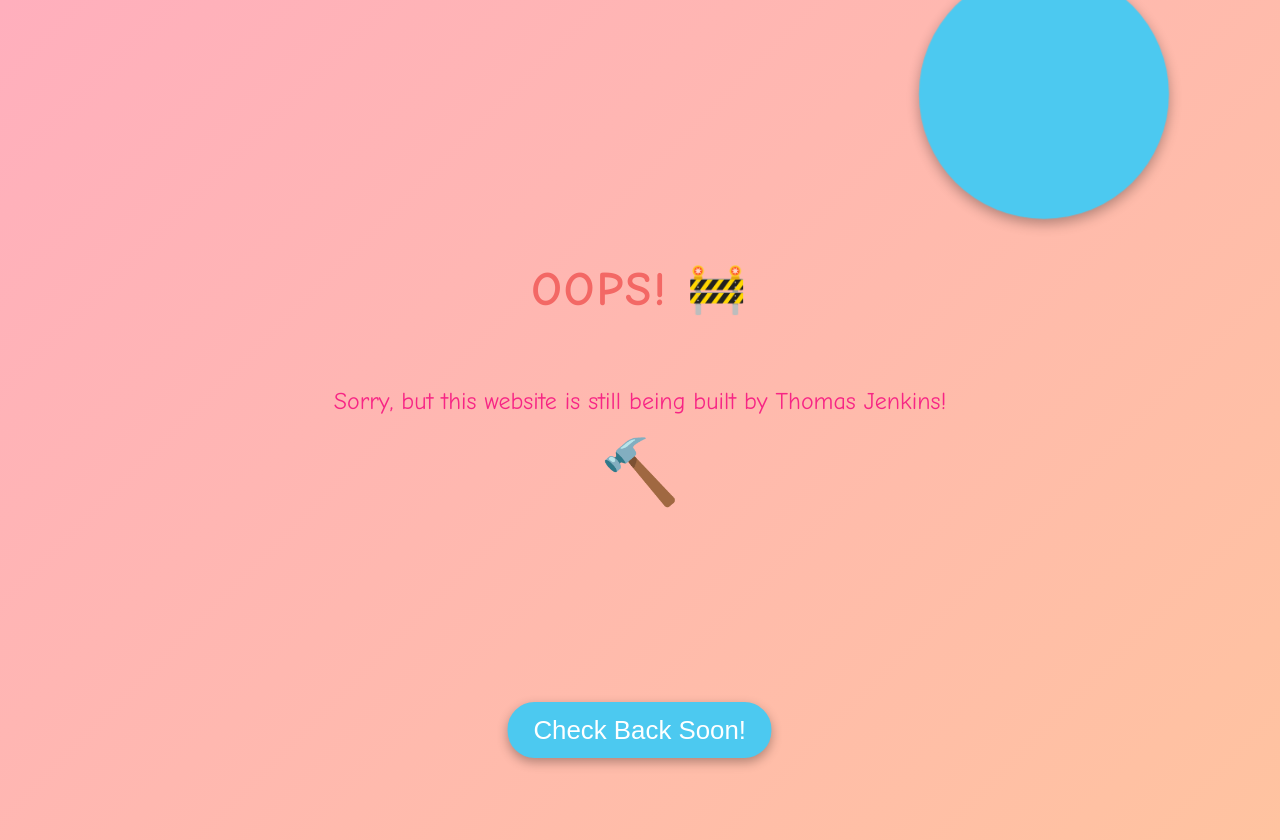
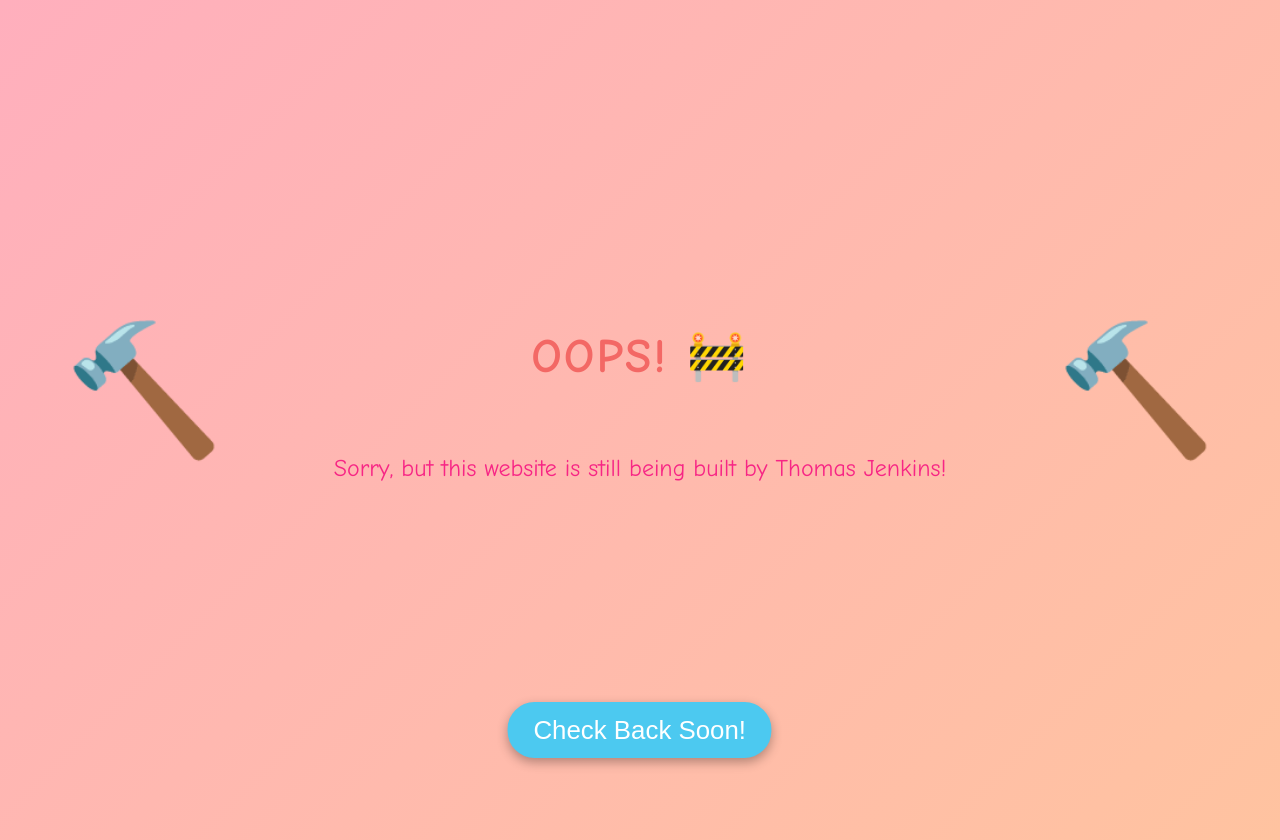
Before and after one commit to ThomasJ1214/FirstWebsite, a plain HTML site: page index.html in a window 1280 px wide. Drawn offline with Linux system fonts and the light colour scheme.

Commit message:
Update index.html
remove ball

```diff
--- a/index.html
+++ b/index.html
@@ -38,22 +38,17 @@
         }
 
         .emoji {
-            font-size: 4rem;
+            font-size: 8rem;
             animation: spin 3s infinite linear, bounce 2s infinite;
-            margin: 30px 0;
+            position: absolute;
         }
 
-        .background-shape {
-            position: absolute;
-            top: 10%;
-            left: 80%;
-            transform: translate(-50%, -50%);
-            width: 200px;
-            height: 200px;
-            border-radius: 50%;
-            background-color: #4cc9f0;
-            animation: moveShape 4s infinite ease-in-out;
-            box-shadow: 0 4px 10px rgba(0, 0, 0, 0.3);
+        .emoji-left {
+            left: 5%;
+        }
+
+        .emoji-right {
+            right: 5%;
         }
 
         .button {
@@ -115,18 +110,6 @@
             }
         }
 
-        @keyframes moveShape {
-            0% {
-                transform: translate(-50%, -50%) scale(1);
-            }
-            50% {
-                transform: translate(-30%, -40%) scale(1.5);
-            }
-            100% {
-                transform: translate(-50%, -50%) scale(1);
-            }
-        }
-
         @keyframes buttonAnimation {
             0%, 100% {
                 transform: scale(1);
@@ -142,9 +125,12 @@
 
     <h1>Oops! 🚧</h1>
     <p>Sorry, but this website is still being built by Thomas Jenkins!</p>
-    <div class="emoji">🔨</div>
+
+    <!-- Hammer emojis on both sides -->
+    <div class="emoji emoji-left">🔨</div>
+    <div class="emoji emoji-right">🔨</div>
+
     <button class="button">Check Back Soon!</button>
-    <div class="background-shape"></div>
 
 </body>
 </html>
```
